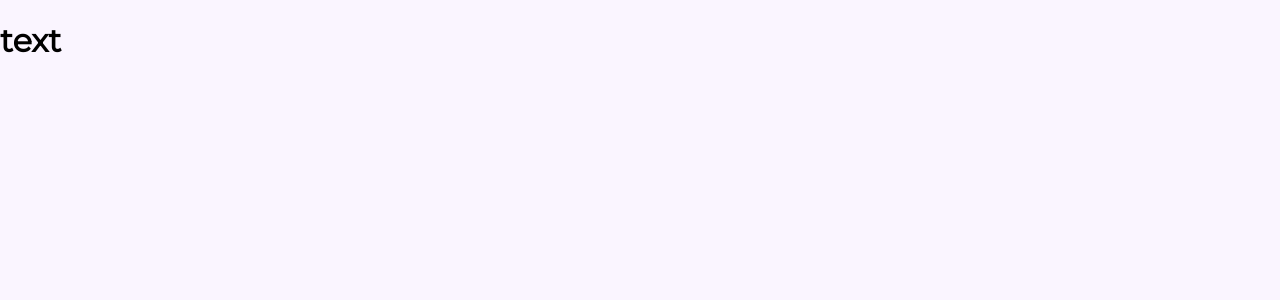
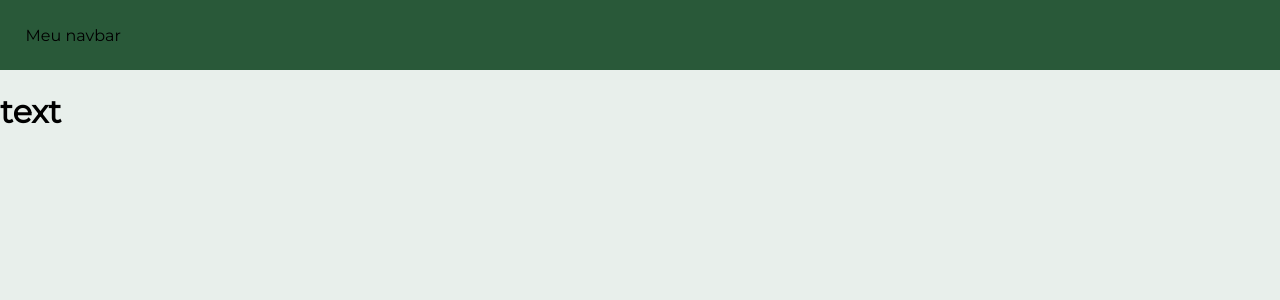
Before and after one commit to LeprosBr/wedo-commerce, a Next.js app: page / in a window 1280 px wide. Shown: the top 300 px of the page. Built offline with nearby package versions, Linux system fonts and the light colour scheme.

Commit message:
[Navbar] - add
Signed-off-by: Kaio Gama <kaioeduardoescar@gmail.com>

```diff
--- a/src/components/layout/index.tsx
+++ b/src/components/layout/index.tsx
@@ -1,8 +1,10 @@
 import * as React from 'react'
+import Navbar from '../navbar'
 
 const Layout: React.FunctionComponent = ({ children }) => {
     return (
         <>
+            <Navbar />
             <div>{children}</div>
         </>
     )
--- /dev/null
+++ b/src/components/navbar/index.tsx
@@ -0,0 +1,7 @@
+import * as React from 'react'
+import { Nav } from './style'
+
+const Navbar: React.FC = () => {
+    return <Nav>Meu navbar</Nav>
+}
+export default Navbar
--- /dev/null
+++ b/src/components/navbar/style.ts
@@ -0,0 +1,8 @@
+import styled from 'styled-components'
+
+export const Nav = styled.nav`
+    display: flex;
+    width: 100%;
+    padding: 2%;
+    background-color: ${props => props.theme.colors.primary};
+`
--- a/src/styles/theme.ts
+++ b/src/styles/theme.ts
@@ -2,15 +2,13 @@ import styled, { css } from 'styled-components'
 
 const theme = {
     colors: {
-        background: 'rgba(250, 245, 255, 1)',
+        background: '#e8efeb',
+
+        primary: '#295939',
+        secondary: '#e9b0df',
+
         text: '#383E71',
-        neutral: '#989FDB',
-        secondary: '#9D25B0',
-        neutralLightest: '#ffff',
-        btnPrimary: '#383e71',
-        btnSecondary: '#9d25b0',
-        btnNeutral: '#cf99db',
-        error: '#FF377F'
+
     },
 
     sizes: {
```
